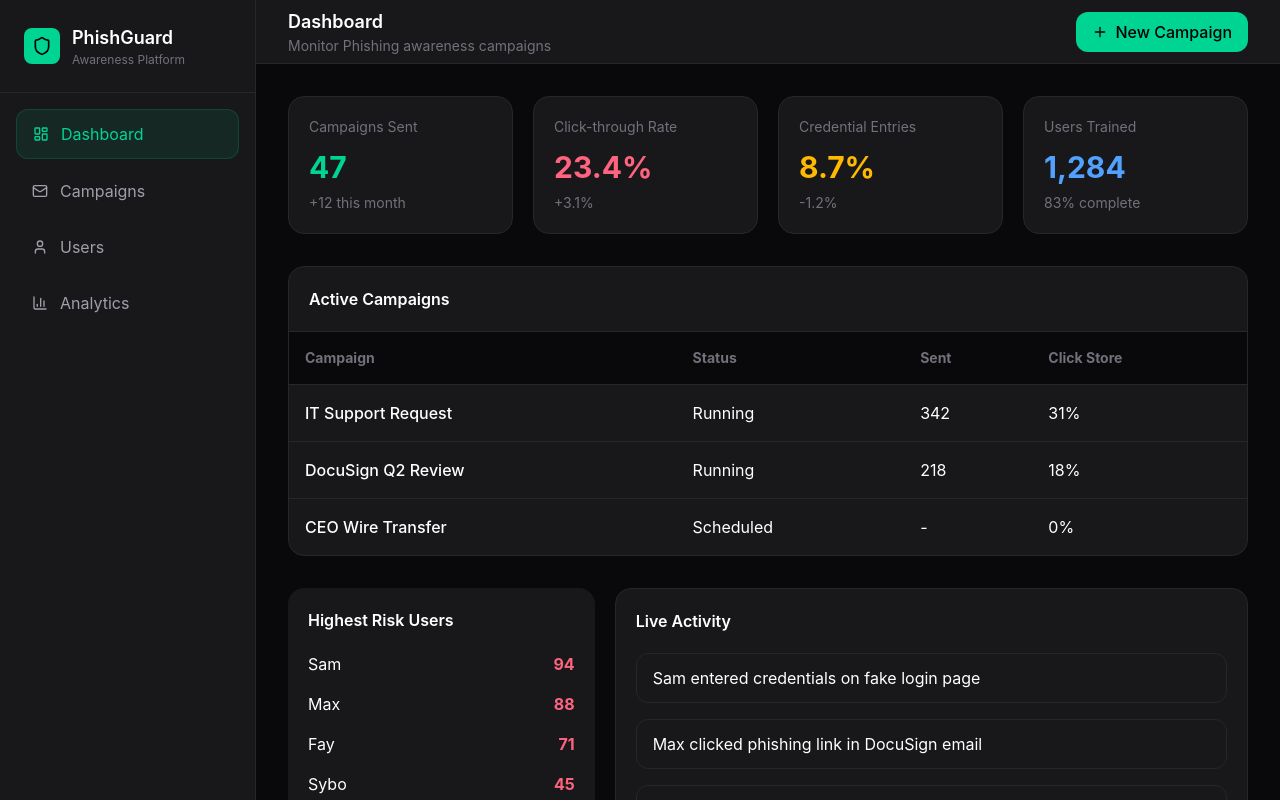
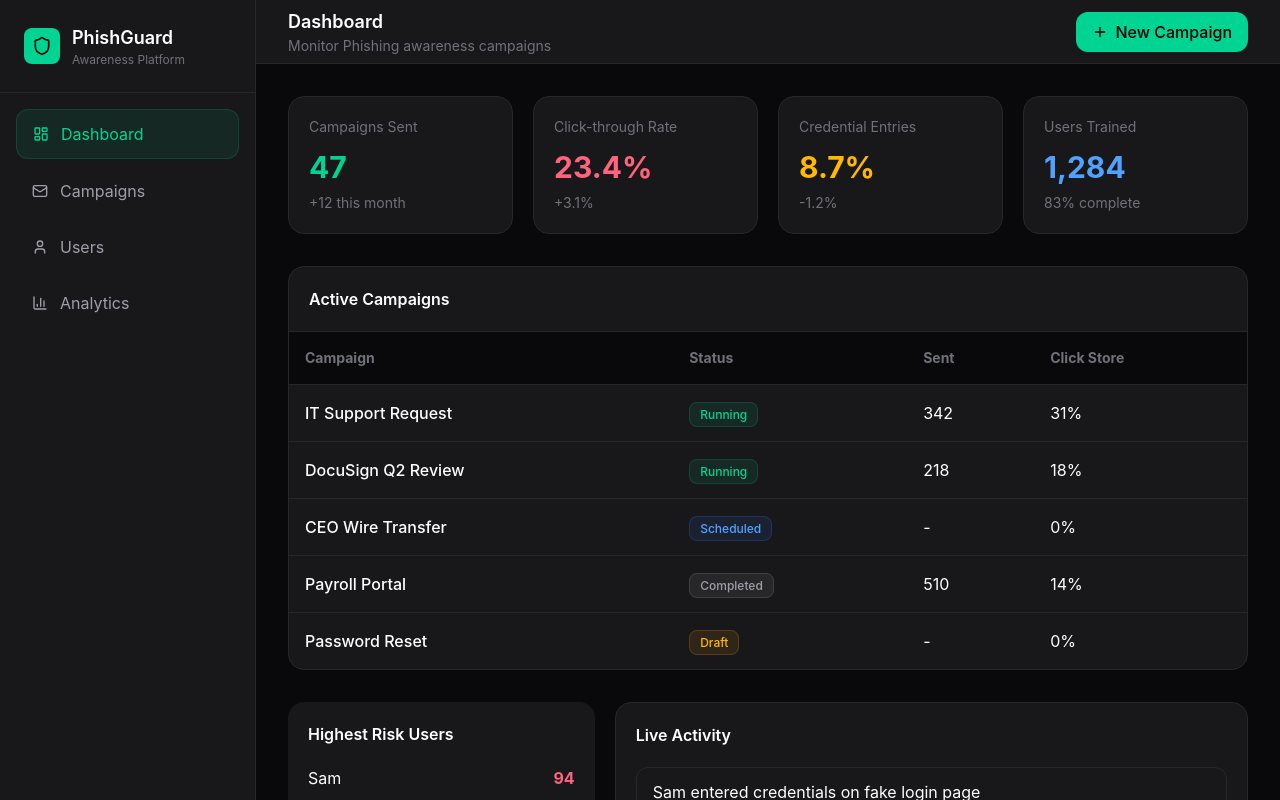
Before and after one commit to skbiswas0509/Phishing-Email-Simulator, a React (Vite) app: page / in a window 1280 px wide. Shown: the top 800 px of the page. Built offline with nearby package versions, Linux system fonts and the light colour scheme.

Commit message:
jsut modified the statusbar

```diff
--- a/index.html
+++ b/index.html
@@ -4,7 +4,7 @@
     <meta charset="UTF-8" />
     <link rel="icon" type="image/svg+xml" href="/favicon.svg" />
     <meta name="viewport" content="width=device-width, initial-scale=1.0" />
-    <title>vite-project</title>
+    <title>Phishing Email Simulator</title>
   </head>
   <body>
     <div id="root"></div>
--- a/src/assets/data/campaign.js
+++ b/src/assets/data/campaign.js
@@ -3,18 +3,29 @@ export const campaigns = [
     name: "IT Support Request",
     status: "Running",
     sent: 342,
-    clickRate: 31,
+    clickRate: 31
   },
   {
     name: "DocuSign Q2 Review",
     status: "Running",
     sent: 218,
-    clickRate: 18,
+    clickRate: 18
   },
   {
     name: "CEO Wire Transfer",
     status: "Scheduled",
     sent: "-",
-    clickRate: 0,
+    clickRate: 0
   },
+  { name: "Payroll Portal",
+    status: "Completed",
+    sent: 510,
+    clickRate: 14
+},
+  {
+    name: "Password Reset",
+    status: "Draft",
+    sent: "-",
+    clickRate: 0
+},
 ];
--- a/src/components/dashboard/CampaignTable.jsx
+++ b/src/components/dashboard/CampaignTable.jsx
@@ -1,5 +1,6 @@
 import React from 'react'
 import { campaigns } from '../../assets/data/campaign'
+import StatusBadge from './StatusBadge'
 
 export default function CampaignTable() {
   return (
@@ -24,7 +25,7 @@ export default function CampaignTable() {
           {campaigns.map((campaign)=>(
             <tr key={campaign.id} className='border-t border-zinc-800'>
             <td className='p-4 font-medium'>{campaign.name}</td>
-            <td className='p-4'>{campaign.status}</td>
+            <td className='p-4'>< StatusBadge status={campaign.status} /></td>
             <td className='p-4'>{campaign.sent}</td>
             <td className='p-4'>{campaign.clickRate}%</td>
             </tr>
--- /dev/null
+++ b/src/components/dashboard/StatusBadge.jsx
@@ -0,0 +1,15 @@
+import React from 'react'
+
+export default function StatusBadge({ status }) {
+    const styles = {
+        Running: "bg-emerald-500/10 text-emerald-400 border border-emerald-500/20",
+        Scheduled: "bg-blue-500/10 text-blue-400 border border-blue-500/20",
+        Completed: "bg-zinc-800 text-zinc-400 border border-zinc-700",
+        Draft: "bg-amber-500/10 text-amber-400 border border-amber-500/20",
+    };
+  return (
+    <span className={`text-xs px-2.5 py-1 rounded-lg font-medium ${styles[status] ?? "bg-zinc-800 text-white"}`}>
+        {status}
+    </span>
+  )
+};
```
